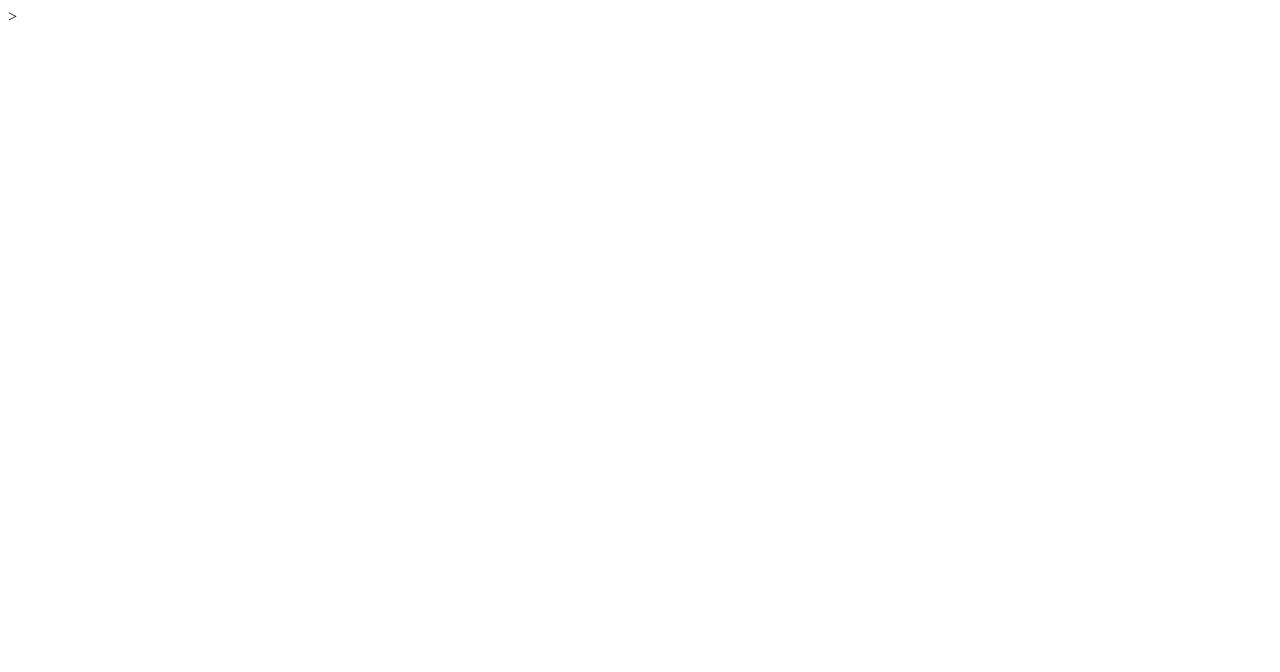
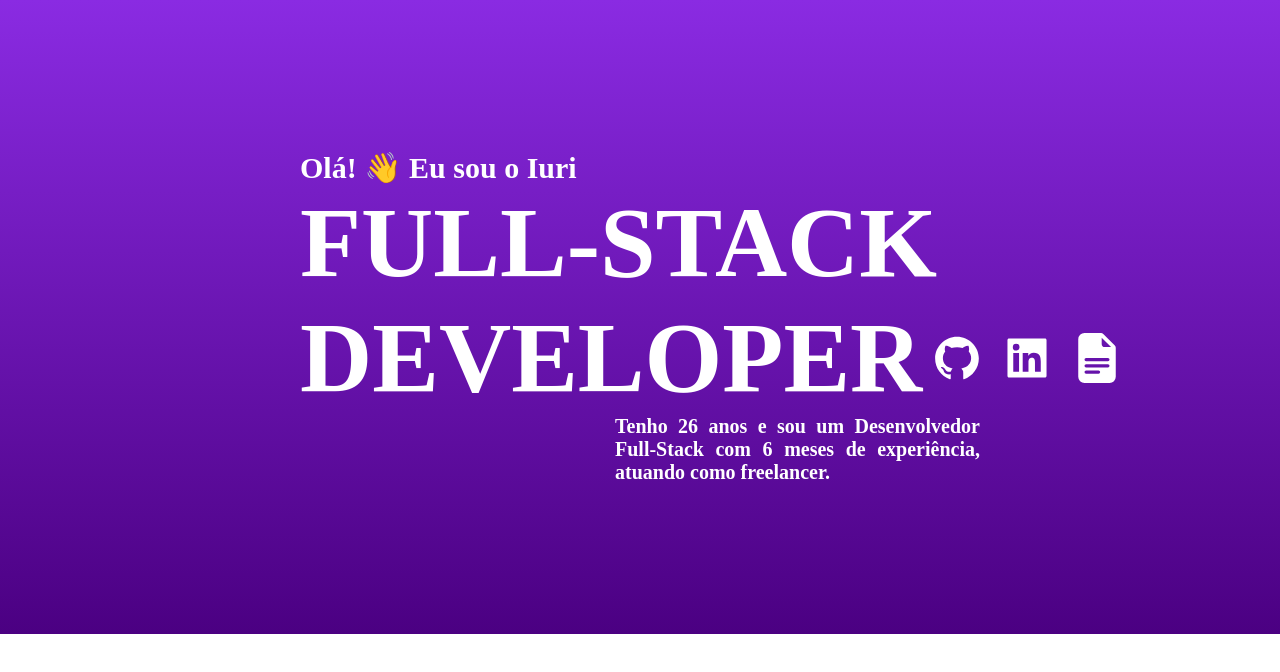
Before and after one commit to iuridantas/Portfolio, a React (Vite) app: page / in a window 1280 px wide. Shown: the top 672 px of the page. Built offline with nearby package versions, Linux system fonts and the light colour scheme.

Commit message:
feat:created SessionWhoIAm

```diff
--- a/index.html
+++ b/index.html
@@ -38,7 +38,6 @@
       content="Explore o portfólio de Iuri Dantas, um desenvolvedor full stack com experiência em projetos web e aplicações interativas. Veja seus trabalhos e entre em contato para colaborações."
     />
     <!-- <meta name="twitter:image" content="/img/logo.jpeg" /> -->
-    >
   </head>
   <body>
     <div id="root"></div>
--- a/package.json
+++ b/package.json
@@ -10,9 +10,11 @@
     "preview": "vite preview"
   },
   "dependencies": {
+    "@types/react-router-dom": "^5.3.3",
     "react": "^18.2.0",
     "react-dom": "^18.2.0",
     "react-icons": "^4.11.0",
+    "react-router-dom": "^6.16.0",
     "styled-components": "^6.0.8"
   },
   "devDependencies": {
--- /dev/null
+++ b/src/components/sessionWhoIAm/index.tsx
@@ -0,0 +1,47 @@
+import { WhoIAmSession } from './style';
+import { AiFillLinkedin, AiFillGithub } from 'react-icons/ai';
+import { BsFillFileEarmarkTextFill } from 'react-icons/bs';
+
+export function SessionWhoIAm() {
+  return (
+    <section aria-label="Seção de informações sobre Iuri Dantas">
+      <WhoIAmSession>
+        <div className="intro">
+          <h2>Olá! 👋 Eu sou o Iuri</h2>
+          <h1>FULL-STACK</h1>
+          <div className="title">
+            <h1>DEVELOPER</h1>
+            <a
+              href="https://github.com/iuridantas"
+              target="_blank"
+              rel="noopener noreferrer"
+              aria-label="github"
+            >
+              <AiFillGithub />
+            </a>
+            <a
+              href="https://www.linkedin.com/in/iurimota/"
+              target="_blank"
+              rel="noopener noreferrer"
+              aria-label="linkedin"
+            >
+              <AiFillLinkedin />
+            </a>
+            <a
+              href="https://drive.google.com/file/d/1z04nJDStHacsdjI7TXGYqIBG6msW-Dad/view?usp=sharing"
+              target="_blank"
+              rel="noopener noreferrer"
+              aria-label="currículo"
+            >
+              <BsFillFileEarmarkTextFill />
+            </a>
+          </div>
+          <h3>
+            Tenho 26 anos e sou um Desenvolvedor Full-Stack com 6 meses de
+            experiência, atuando como freelancer.
+          </h3>
+        </div>
+      </WhoIAmSession>
+    </section>
+  );
+}
--- /dev/null
+++ b/src/components/sessionWhoIAm/style.ts
@@ -0,0 +1,106 @@
+import styled from 'styled-components';
+
+export const WhoIAmSession = styled.div`
+  background: linear-gradient(to bottom, #8a2be2, #4b0082);
+  color: white;
+
+  .intro {
+    display: flex;
+    flex-direction: column;
+    margin: 0 auto;
+    max-width: 1440px;
+    padding: 150px 300px;
+  }
+
+  .title {
+    display: flex;
+    align-items: center;
+  }
+
+  h1 {
+    font-size: 100px;
+    display: flex;
+    justify-content: start;
+  }
+
+  h2 {
+    display: flex;
+    justify-content: start;
+    font-size: 30px;
+  }
+
+  h3 {
+    text-align: justify;
+    font-size: 20px;
+    max-width: 500px;
+    margin: 0 0 0 315px;
+  }
+
+  a {
+    font-size: 50px;
+    cursor: pointer;
+    display: flex;
+    margin: 0 10px;
+    transform: translate(0px, 0px);
+    transition: all 0.3s ease-in-out;
+    color: #ffffff;
+  }
+
+  a:hover {
+    transform: translate(0px, -10px);
+  }
+
+  @media only screen and (max-width: 600px) {
+    .intro {
+      padding: 50px 10px;
+    }
+
+    h1 {
+      font-size: 36px;
+    }
+
+    h2 {
+      font-size: 16px;
+    }
+
+    h3 {
+      font-size: 14px;
+      margin: 0 auto;
+    }
+
+    a {
+      font-size: 18px;
+      margin: 0 5px;
+    }
+  }
+
+  @media only screen and (min-width: 768px) and (max-width: 900px) {
+    .intro {
+      padding: 100px 50px;
+    }
+
+    h1 {
+      font-size: 80px;
+    }
+
+    h3 {
+      max-width: 450px;
+      margin: 0 0 0 180px;
+    }
+
+    a {
+      font-size: 40px;
+      margin: 0 5px;
+    }
+  }
+
+  @media only screen and (min-width: 901px) and (max-width: 1024px) {
+    .intro {
+      padding: 100px;
+    }
+
+    a {
+      margin: 0 10px;
+    }
+  }
+`;
--- a/src/main.tsx
+++ b/src/main.tsx
@@ -1,8 +1,16 @@
-import React from 'react'
-import ReactDOM from 'react-dom/client'
+import React from 'react';
+import ReactDOM from 'react-dom/client';
+import { BrowserRouter, Route, Routes } from 'react-router-dom';
+import GlobalStyle from './styles/global';
+import { Home } from './page/home';
 
 ReactDOM.createRoot(document.getElementById('root')!).render(
   <React.StrictMode>
-
+    <GlobalStyle />
+    <BrowserRouter>
+      <Routes>
+        <Route path="/" element={<Home />} />
+      </Routes>
+    </BrowserRouter>
   </React.StrictMode>,
-)
+);
--- /dev/null
+++ b/src/page/home/index.tsx
@@ -0,0 +1,10 @@
+import { SessionWhoIAm } from '../../components/sessionWhoIAm';
+import { Container } from './style';
+
+export function Home() {
+  return (
+    <Container aria-label="Página inicial do portfólio de Iuri Dantas">
+        <SessionWhoIAm/>
+    </Container>
+  );
+}
--- /dev/null
+++ b/src/page/home/style.ts
@@ -0,0 +1,6 @@
+import styled from 'styled-components';
+
+export const Container = styled.div`
+  display: flex;
+  flex-direction: column;
+`;
--- /dev/null
+++ b/src/styles/global.ts
@@ -0,0 +1,26 @@
+import styled, { createGlobalStyle } from 'styled-components';
+
+export default createGlobalStyle`
+  * {
+    margin: 0;
+    padding: 0;
+    outline: 0;
+    box-sizing: border-box;
+  }
+
+  html, body, #root {
+    width:100%;
+    height:100%;
+  }
+
+  body {
+    display: flex;
+    align-items: center;
+    justify-content: center;
+  }
+`;
+
+export const Content = styled.div`
+  align-items: center;
+  justify-content: center;
+`;
```
Also changed, not shown: 1 other file (tests, documents, lock files or other folders).
